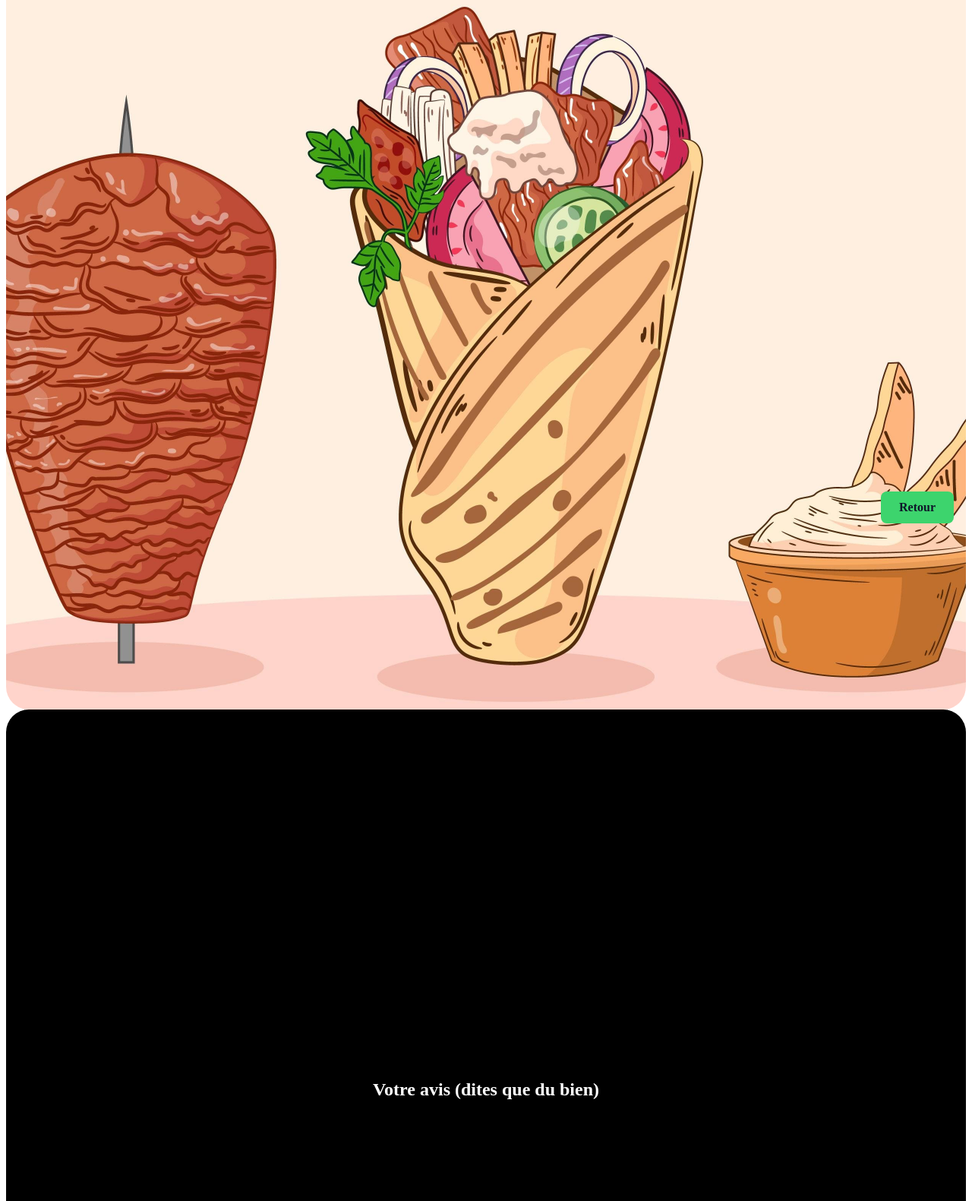
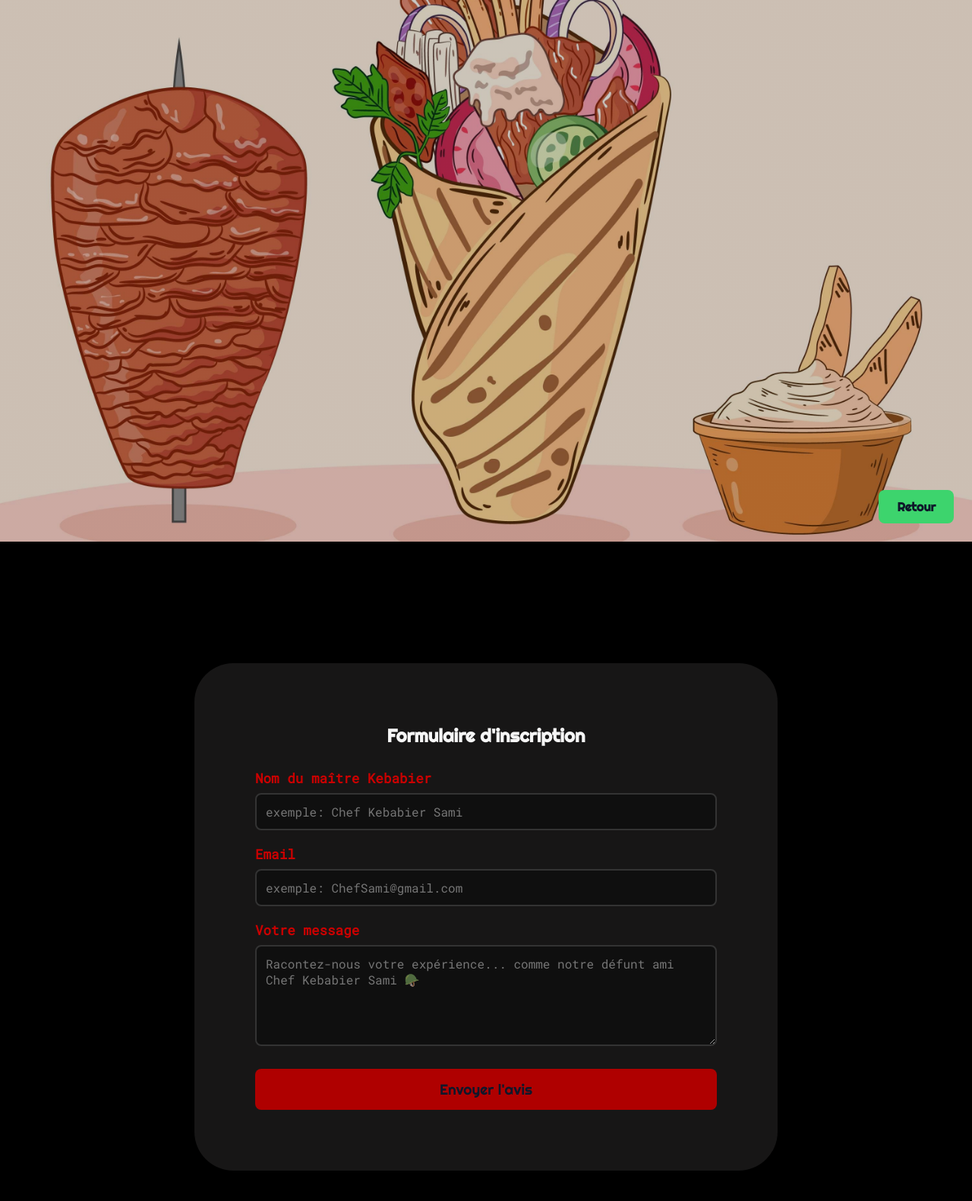
Before and after one commit to Gaelbty/Kebab-Masters-Festival, a plain HTML site: page public/formulaire.html in a window 1280 px wide. Shown: the part 87-1668 px from the top of the page at 76% size. Drawn offline with Linux system fonts and the light colour scheme.

Commit message:
Mise a jour formulaire implemantation main

```diff
--- a/public/formulaire.css
+++ /dev/null
@@ -1,180 +0,0 @@
-@font-face {
-    font-family: 'righteous';
-    src: url('assets/fonts/Righteous-Regular.ttf') format('truetype');
-    font-weight: normal;
-    font-style: normal;
-}
-@font-face {
-  font-family: 'roboto-mono';
-  src: url('assets/fonts/RobotoMono-VariableFont_wght.ttf') format('truetype');
-  font-weight: normal;
-  font-style: normal;
-}
-
-.header {
-    background-image: url("assets/images/fondKebab.jpg");
-    background-repeat: no-repeat;
-    background-position: center;
-    background-size: cover;
-    height: 125vh;
-    width: 100%;
-    position: relative;
-    border-radius: 30px;
-}
-
-.imagemain {
-    background-color: black;
-    height: 125vh;
-    width: 100%;
-    position: relative;
-    border-radius: 30px;
-
-    /* --- MODIFICATIONS ICI --- */
-    color: white;            /* 1. Rend tout le texte blanc (plus de texte noir sur fond noir) */
-
-    display: flex;           /* Active le mode Flexbox */
-    flex-direction: column;  /* Empile les éléments verticalement si besoin */
-    justify-content: center; /* Centre le bloc verticalement au milieu de la page */
-    align-items: center;     /* Centre le bloc horizontalement */
-    text-align: center;      /* Force le texte à l'intérieur à se centrer */
-}
-
-.middleText ul {
-    list-style: none;
-    padding: 0;      /* Force la suppression du décalage à gauche */
-    margin: 0;       /* Supprime les marges externes */
-}
-
-.middleText ul li {
-    margin-bottom: 10px; /* Espace entre chaque ligne de texte */
-    line-height: 1.6;    /* Augmente l'espace entre les lignes d'une même phrase */
-    font-size: 1.1rem;   /* Rend le texte légèrement plus grand et lisible */
-}
-
-.middleText h1 {
-    margin-top: 40px;    /* Espace au-dessus du titre */
-    margin-bottom: 15px; /* Espace en dessous du titre */
-    font-size: 1.5rem;   /* Ajustez la taille si besoin */
-}
-
-
-.center-container {
-    width: 60%;
-    margin: 0 auto;
-    background: rgb(23, 22, 22);
-    padding: 50px;
-    border-radius: 20px;
-    font-family: 'righteous-Regular';
-}
-
-.center-container .row {
-    margin-bottom: 20px; /* Espace entre les lignes du haut */
-    width: 100%;         /* S'assure que ça prend la largeur pour bien espacer */
-}
-
-
-.row {
-    display: flex;
-    margin-bottom: 10px;
-    width: 100%;
-}
-
-
-
-.col-label {
-    width: 200px;
-    font-weight: bold;
-    font-family: 'roboto-mono';
-}
-
-.col-value {
-    flex: 1;
-    font-family:'roboto-mono';
-}
-
-
-@media (prefers-color-scheme: dark) {
-body {
-background-color: #000000;
-color: #fefefe;
-}
-a {
-color: #5fa9ee;
-}
-img {
-filter: grayscale(20%);
-border-radius: 30px;
-}
-}
-
-
-footer {
-  position: relative;
-  box-sizing: border-box;
-  background-image: linear-gradient(rgba(0,0,0,0.6), rgba(0,0,0,0.6)), url("assets/images/carbon-background.jpg");
-  background-size: cover;
-  background-position: center;
-  color: white;
-  min-height: 100vh;
-  padding: 1.5rem;
-}
-
-.top-footer {
-  display: flex;
-  justify-content: space-around;
-  font-family: 'roboto mono';
-  gap: 5vw;
-  margin-top: 2.5rem;
-  margin-bottom: 10rem;
-  font-size: 1.5vw;
-}
-
-address {
-  min-width: 60vw;
-  line-height: 1.4;
-}
-
-footer a {
-  text-decoration: none;
-  color: inherit;
-  text-decoration: underline;
-}
-
-.legal-notices {
-  max-width: 40vw;
-  line-height: 1.4;
-}
-
-h3 p {
-  margin: 1rem 1.5rem;
-  font-size: 3.5rem;
-}
-
-#h3-A {
-  text-align: start;
-}
-
-#h3-B {
-  text-align: center;
-}
-
-#h3-C {
-  text-align: end;
-
-}
-
-
-
-.top-link {
-  display:none;
-  position: fixed;
-  bottom: 3vh;
-  right: 3vh;
-  display: inline-block;
-  padding: 12px 24px;
-  background: #3dd46d;
-  color: #0f172a;
-  text-decoration: none;
-  border-radius: 8px;
-  font-weight: bold;
-}
--- a/public/formulaire.html
+++ b/public/formulaire.html
@@ -6,22 +6,43 @@
     <meta name="viewport" content="width=device-width, initial-scale=1.0">
     <meta name="description" content="Page d'inscription pour les événements à venir">
     <title>Formulaire</title>
-    <link rel="stylesheet" href="formulaire.css">
+    <link rel="stylesheet" href="styles/formulaire-1.css">
     <link rel="icon" href="assets/images/favicon.ico">
 </head>
+<body data-page="formulaire">
+    <header>
+        <nav class="header">
+            <ul>
+                <li><a href="index.html">Accueil</a></li>
+                <li><a href="calendar.html">Calendrier</a></li>
+                <li><a href="#About">À propos</a></li>
+            </ul>
+        </nav>
+    </header>
+   <main>
+    <div class="imagemain">
+        <h2>Formulaire d'inscription</h2>
 
-<body>
-    <header>
-        <div class="header">
-            <h1 class="newEvent"></h1>
-        </div>
-    </header>
-    <main>
-       <div class="imagemain">
-            <h2>Votre avis (dites que du bien)</h2>
+        <form class="formulaire" action="https://formsubmit.co/boumehdi.se13127@gmail.com" method="POST">
+            <div class="form-group">
+                <label for="nom">Nom du maître Kebabier</label>
+                <input type="text" id="nom" name="nom" placeholder="exemple: Chef Kebabier Sami" required>
+            </div>
 
-       </div>
-    </main>
+            <div class="form-group">
+                <label for="email">Email</label>
+                <input type="email" id="email" name="email" placeholder="exemple: ChefSami@gmail.com" required>
+            </div>
+
+            <div class="form-group">
+                <label for="message">Votre message</label>
+                <textarea id="message" name="message" rows="5" placeholder="Racontez-nous votre expérience... comme notre défunt ami Chef Kebabier Sami 🪖"></textarea>
+            </div>
+
+            <button type="submit" class="btn-envoyer">Envoyer l'avis</button>
+        </form>
+    </div>
+</main>
    <footer>
 		<div class="top-footer">
 			<address>
--- /dev/null
+++ b/public/styles/formulaire-1.css
@@ -0,0 +1,259 @@
+@font-face {
+    font-family: 'righteous';
+    src: url('../assets/fonts/Righteous-Regular.ttf');
+    font-weight: normal;
+    font-style: normal;
+}
+@font-face {
+    font-family: 'roboto-mono';
+    src: url('../assets/fonts/RobotoMono-Regular.ttf');
+    font-weight: normal;
+    font-style: normal;
+}
+
+* {
+    box-sizing: border-box;
+    margin: 0;
+}
+
+body {
+    position: relative;
+    background-color: black;
+    font-family: 'righteous';
+    color: whitesmoke;
+}
+
+header {
+    position: relative;
+    box-sizing: border-box;
+    background-image:linear-gradient(rgba(0,0,0,0.2), rgba(0,0,0,0.2)), url('../assets/images/fondKebab.jpg');
+    background-size: cover;
+    background-position: center;
+    min-height: 100vh;
+    padding: 0.5rem;
+}
+
+nav a {
+    text-decoration: none;
+    color: inherit;
+    font-size: 4vw;
+    margin: 1vw;
+}
+
+nav ul {
+    display: flex;
+    flex-direction: row;
+    justify-content: space-between;
+    list-style: none;
+    padding: 0;
+}
+
+.imagemain {
+    display: flex;
+    flex-direction: column;
+    align-items: center;
+
+    width: 60vw;
+    margin: 20vh auto;
+    background: rgb(23, 22, 22);
+    padding: 10vh;
+    border-radius: 4vw;
+}
+
+/* Mise en page du formulaire */
+.formulaire {
+    width: 100%;
+    display: flex;
+    flex-direction: column;
+    gap: 20px;
+    margin-top: 30px;
+    font-family: 'roboto-mono'; /* On utilise ta police monospace pour le form */
+}
+
+/* Conteneur pour chaque label + input */
+.form-group {
+    display: flex;
+    flex-direction: column;
+    text-align: left; /* Aligne le texte à gauche pour la lisibilité */
+}
+
+/* Style des labels */
+.form-group label {
+    margin-bottom: 8px;
+    font-size: 1.1rem;
+    color: #ca0000;
+    font-weight: bold;
+}
+
+/* Style des champs de saisie (input, select, textarea) */
+.formulaire input,
+.formulaire select,
+.formulaire textarea {
+    padding: 12px;
+    border-radius: 8px;
+    border: 2px solid #333;
+    background-color: #0f0f0f; /* Fond très sombre mais pas noir pur */
+    color: whitesmoke;
+    font-family: 'roboto-mono';
+    font-size: 1rem;
+    outline: none; /* Enlève le contour bleu par défaut */
+}
+
+/* Effet quand on clique dans un champ */
+.formulaire input:focus,
+.formulaire textarea:focus {
+    border-color: #00000096;
+    background-color: #1a1a1a;
+}
+
+/* Style du bouton envoyer */
+.btn-envoyer {
+    margin-top: 10px;
+    padding: 15px;
+    background-color: #af0000;
+    color: #0f172a;
+    font-family: 'righteous';
+    font-size: 1.2rem;
+    border: none;
+    border-radius: 8px;
+}
+
+.middleText ul {
+    list-style: none;
+    padding: 0;      /* Force la suppression du décalage à gauche */
+    margin: 0;       /* Supprime les marges externes */
+}
+
+.middleText ul li {
+    margin-bottom: 10px; /* Espace entre chaque ligne de texte */
+    line-height: 1.6;    /* Augmente l'espace entre les lignes d'une même phrase */
+    font-size: 1.1rem;   /* Rend le texte légèrement plus grand et lisible */
+}
+
+.middleText h1 {
+    margin-top: 40px;    /* Espace au-dessus du titre */
+    margin-bottom: 15px; /* Espace en dessous du titre */
+    font-size: 1.5rem;   /* Ajustez la taille si besoin */
+}
+
+
+.center-container {
+    width: 60%;
+    margin: 0 auto;
+    background: rgb(23, 22, 22);
+    padding: 50px;
+    border-radius: 20px;
+    font-family: 'righteous-Regular';
+}
+
+.center-container .row {
+    margin-bottom: 20px; /* Espace entre les lignes du haut */
+    width: 100%;         /* S'assure que ça prend la largeur pour bien espacer */
+}
+
+
+.row {
+    display: flex;
+    margin-bottom: 10px;
+    width: 100%;
+}
+
+
+
+.col-label {
+    width: 200px;
+    font-weight: bold;
+    font-family: 'roboto-mono';
+}
+
+.col-value {
+    flex: 1;
+    font-family:'roboto-mono';
+}
+
+
+@media (prefers-color-scheme: dark) {
+body {
+background-color: #000000;
+color: #fefefe;
+}
+a {
+color: #5fa9ee;
+}
+img {
+filter: grayscale(20%);
+border-radius: 30px;
+}
+}
+
+
+footer {
+  position: relative;
+  box-sizing: border-box;
+  background-image: linear-gradient(rgba(0,0,0,0.2), rgba(0,0,0,0.2)), url("../assets/images/carbon-background.jpg");
+  background-size: cover;
+  background-position: center;
+  color: white;
+  min-height: 100vh;
+  padding: 1.5rem;
+}
+
+.top-footer {
+  display: flex;
+  justify-content: space-around;
+  font-family: 'roboto mono';
+  gap: 5vw;
+  margin-top: 2.5rem;
+  margin-bottom: 10rem;
+  font-size: 1.5vw;
+}
+
+address {
+  min-width: 60vw;
+  line-height: 1.4;
+}
+
+footer a {
+  text-decoration: none;
+  color: inherit;
+  text-decoration: underline;
+}
+
+.legal-notices {
+  max-width: 40vw;
+  line-height: 1.4;
+}
+
+h3 p {
+  margin: 1rem 1.5rem;
+  font-size: 3.5rem;
+}
+
+#h3-A {
+  text-align: start;
+}
+
+#h3-B {
+  text-align: center;
+}
+
+#h3-C {
+  text-align: end;
+
+}
+
+
+
+.top-link {
+  display:none;
+  position: fixed;
+  bottom: 3vh;
+  right: 3vh;
+  display: inline-block;
+  padding: 12px 24px;
+  background: #3dd46d;
+  color: #0f172a;
+  text-decoration: none;
+  border-radius: 8px;
+  font-weight: bold;
+}
```
